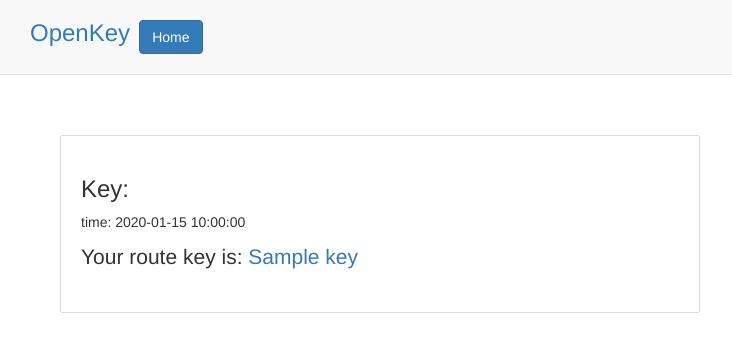
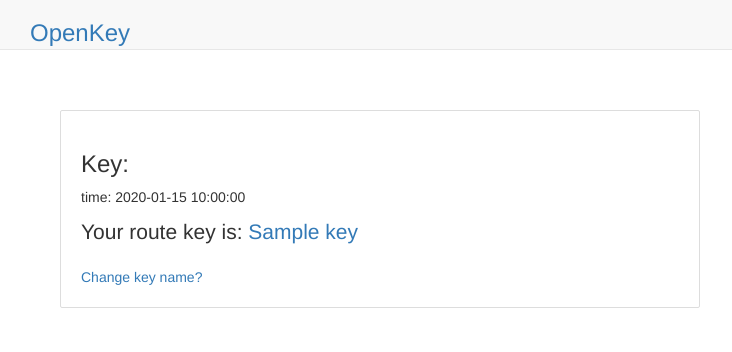
Before and after one commit to andreGarvin/openkey, a Flask app: template templates/resultPage.html in a window 1280 px wide. Shown: the top 352 px of the page, without its empty margins (0-732 px from the left). Run offline with Flask 2, Linux system fonts and the light colour scheme; the template is opened without the code that fills it: most values are stand-ins (such as "Sample title", 1, 10 or a date in 2020); some libraries are stand-ins or nearby versions.

Commit message:
fixed the loading bug and made some UI changes

```diff
--- a/app.py
+++ b/app.py
@@ -59,5 +59,6 @@ def GETkey( key ):
 
     return jsonify({ 'error_message': "Key '%s' does not exist or is expired." % ( key ), 'status': None })
 
+
 if __name__ == '__main__':
     app.run()
--- a/templates/index.html
+++ b/templates/index.html
@@ -27,10 +27,10 @@
 
         <div class="navbar navbar-default navbar-static-top">
             <h3 class='col-md-1 col-xs-2 logo'>OpenKey</h3>
-            <button id='open' class="btn btn-primary pull-left">Open key</button>
         </div>
 
         <div class="container-fluid">
+            <button id='open' class="btn btn-primary">Open key</button>
             <div class="row">
 
                 <div class="bin col-md-5 col-xs-5">
@@ -78,12 +78,12 @@
 
                     $.getJSON('/GETkey/' + key, function( resp ) {
 
-
+                        console.log( resp );
                         if ( resp.status === null ) {
                             alert( resp.error_message );
                         }
                         else {
-                            window.open( resp.key, '_blank' );
+                            window.open( resp.key );
                         }
 
                     });
--- a/templates/resultPage.html
+++ b/templates/resultPage.html
@@ -22,8 +22,9 @@
     <body>
 
         <div class="navbar navbar-default navbar-static-top col-md-12 col-xs-12">
-            <h3 class='col-md-1 col-xs-2 logo'>OpenKey</h3>
-            <a href='/' class="btn btn-primary pull-left">Home</a>
+            <h3>
+                <a href='/' class='col-md-1 col-xs-2 logo'>OpenKey</a>
+            </h3>
         </div>
 
         <div class='bin col-md-6 col-xs-6'>
@@ -33,7 +34,7 @@
                 Your route key is: <a href="{{ link }}"> {{ key }} </a>
             </p>
 
-            <!-- <a href='/changeKey'>Change key name?</a> -->
+             <a href='/changeKey'>Change key name?</a>
         </div>
     </body>
 </html>
```
